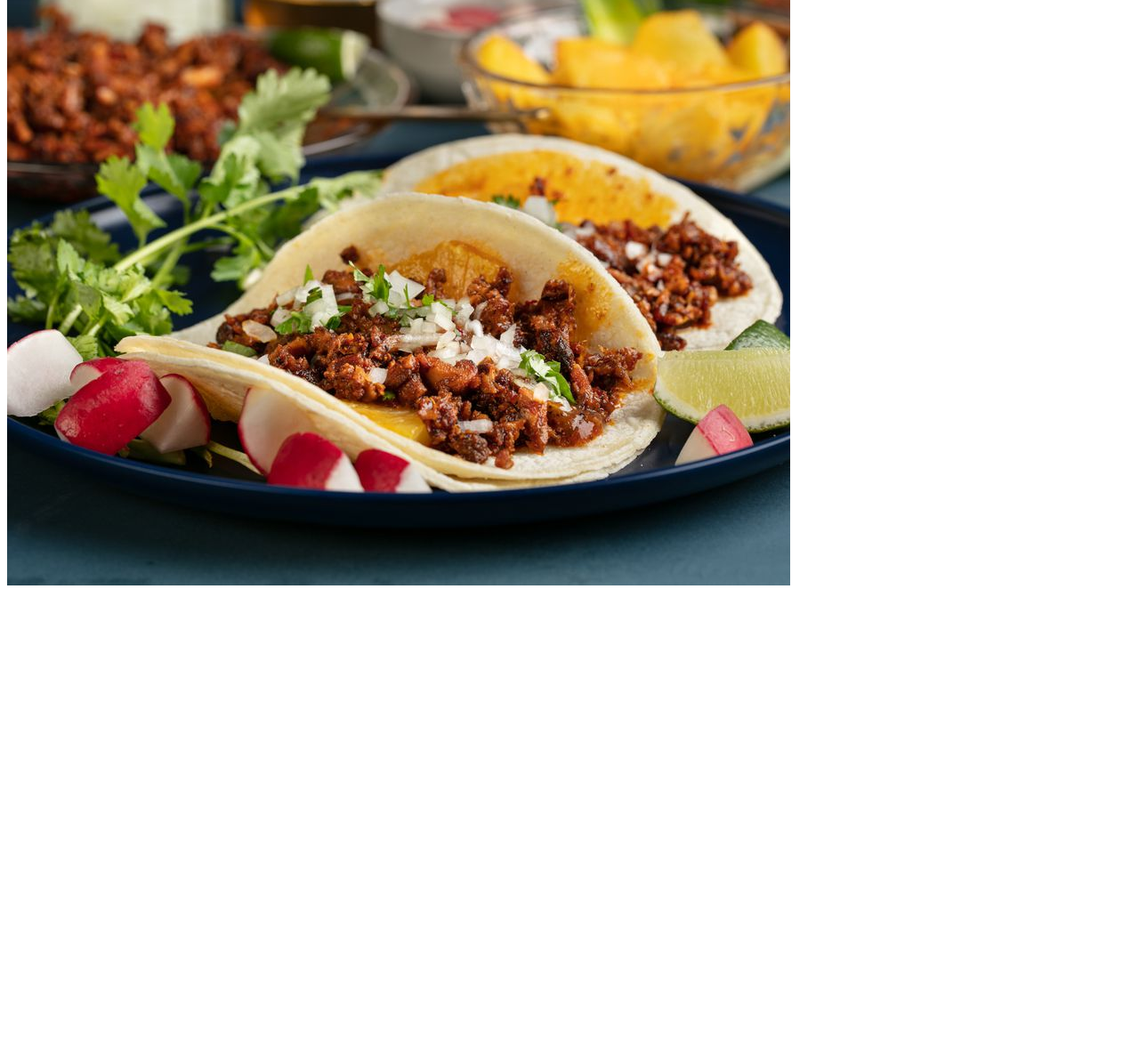
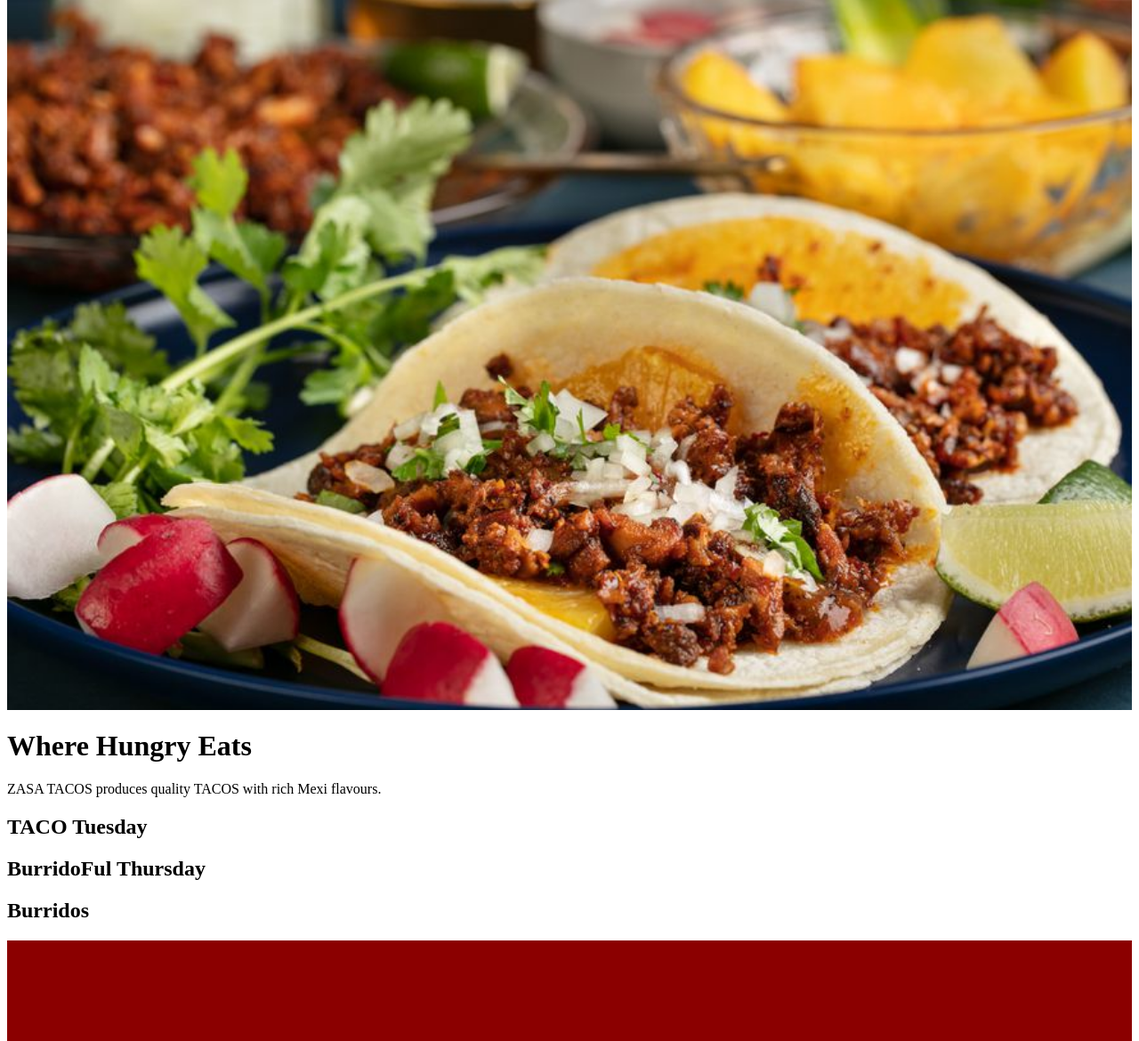
Before and after one commit to zahrayousofi2018/ZASA, a plain HTML site: page Index.html in a window 1280 px wide. Shown: the part 310-1480 px from the top of the page at 89% size. Before the commit the page ends 980 px from the top, so only its background shows below. Drawn offline with Linux system fonts and the light colour scheme.

Commit message:
html commit

```diff
--- a/Index.html
+++ b/Index.html
@@ -4,11 +4,10 @@
     <meta charset="UTF-8">
     <meta http-equiv="X-UA-Compatible" content="IE=edge">
     <meta name="viewport" content="width=device-width, initial-scale=1.0">
-    <link href="styles.css" rel="stylesheet">
+    <link href="style.css" rel="stylesheet">
    </head>
     <body>
        <nav>
-
         <h1>ZASA TACOS</h1>
         <h1>MENU</h1>
         <h1>ABOUT US</h1>
@@ -20,23 +19,28 @@
        </nav>
 
        <div class="taco__images">
-         <img src="./Images/tacos.jpeg" >
+
 
        </div>
 
        <div class="taco_description">
-
+           <h1>Where Hungry Eats</h1>
+           <p> ZASA TACOS produces quality TACOS with rich Mexi flavours. </p>
 
        </div>
 
        <div class="weekly__offers">
+          <h2>TACO Tuesday</h2>
 
+          <h2>BurridoFul Thursday</h2>
+
+           <h2>Burridos</h2>
 
        </div>
 
        <div class="subscribe">
-
-
+           <h2 class="subscribe__text">SUBSCRIBE FOR HOT OFFERS</h2>
+         <p class="subscribe__text">Sign up for exclusive email offers, loyalty programs and perks! We'll let you know when we are roling out new limited time menu items, contests and giveaways</p>
        </div>
 
        <div class="reviews">
@@ -47,5 +51,6 @@
     </body>
     <footer>
 
+
     </footer>
 </html>
--- a/style.css
+++ b/style.css
@@ -0,0 +1,19 @@
+.taco__images {
+    background: url("./Images/tacos.jpeg");
+  font-family: Avenir;
+  padding: 400px 0;
+  background-size: auto;
+  background-size: cover;
+  background-repeat: no-repeat;
+  background-color: black;
+  filter: alpha(opacity=50);
+  margin-bottom: 24px;
+  margin: auto;
+  height: auto;
+}
+
+.subscribe {
+    background-color: darkred;
+    color:white;
+    padding: 150px;
+}
```
